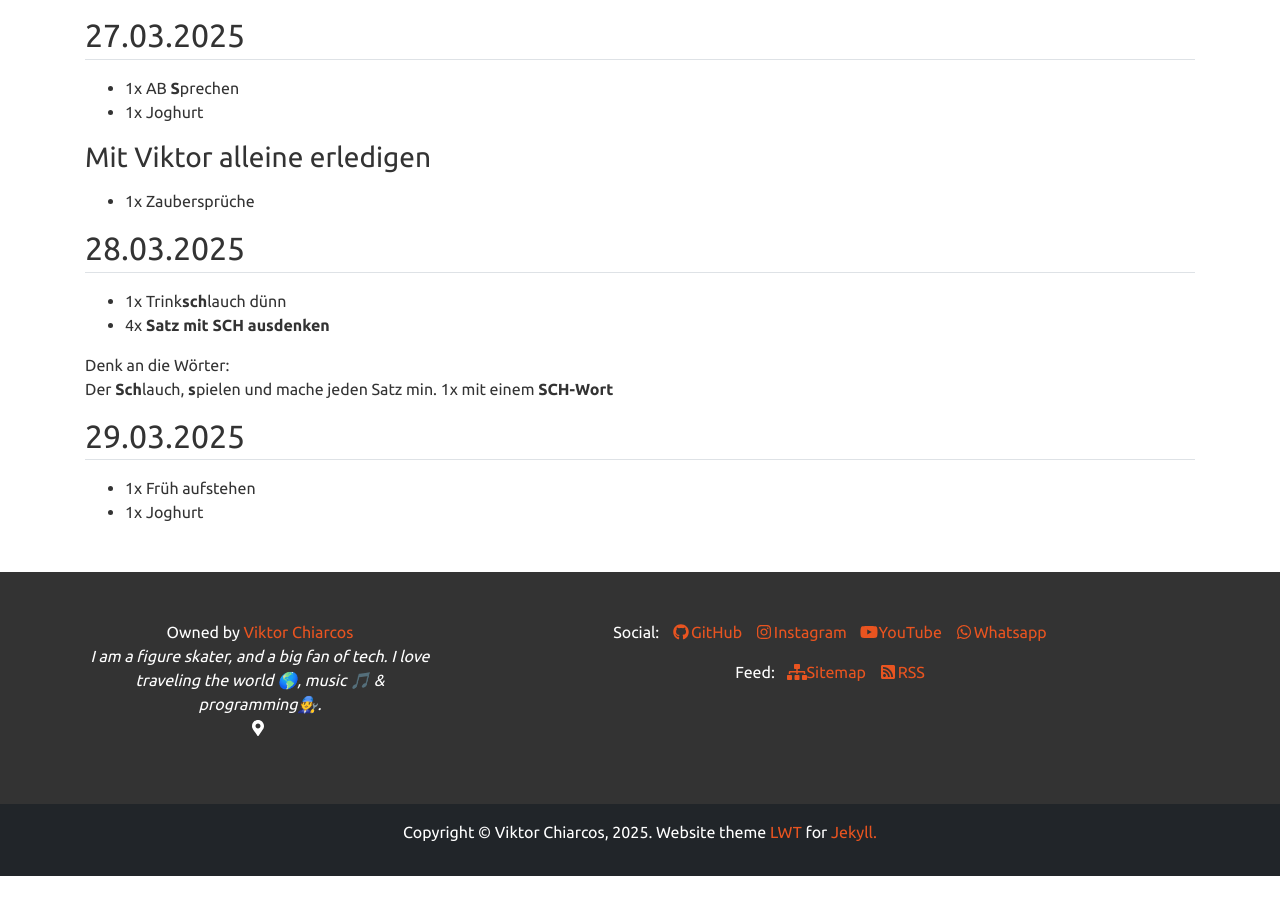
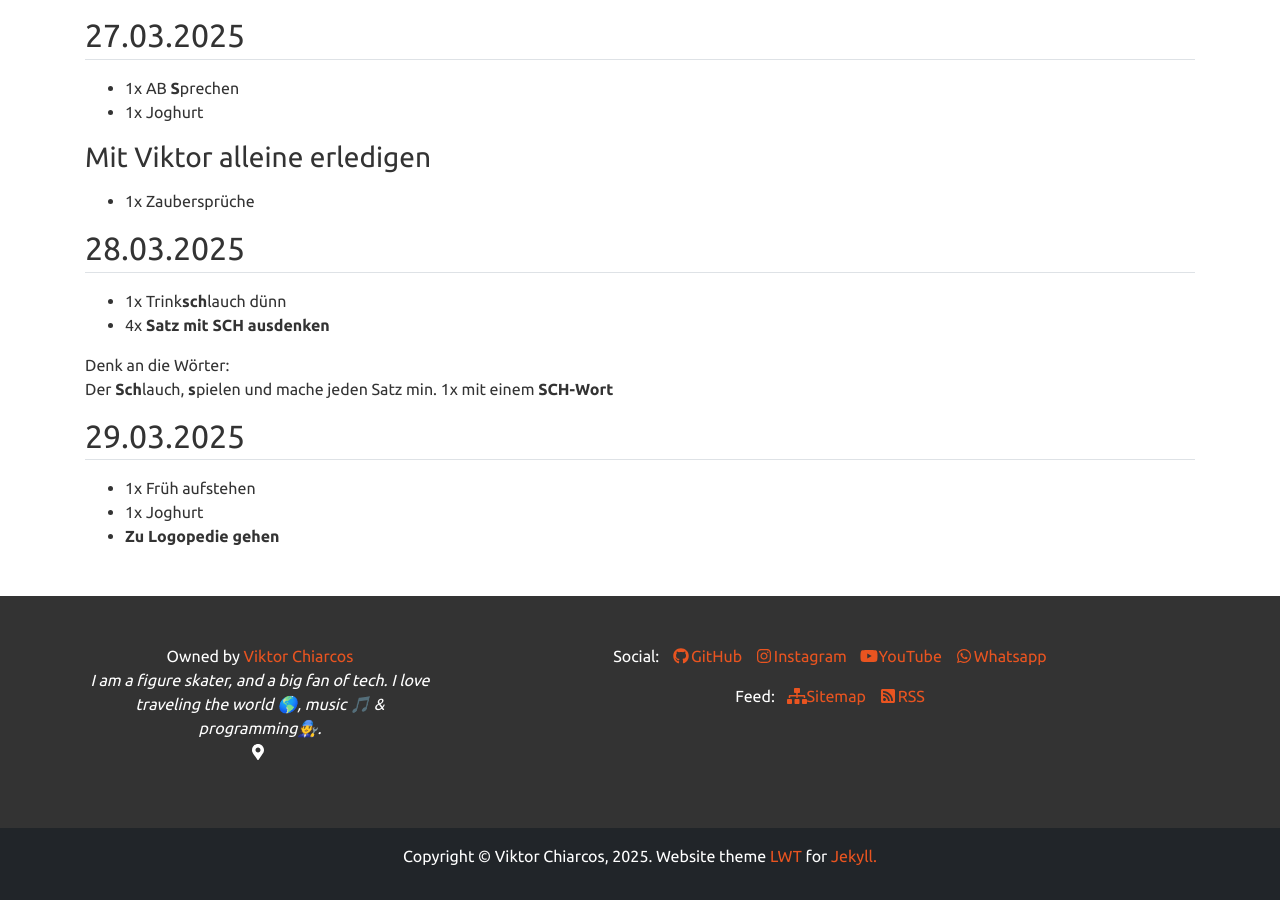
Before and after one commit to viktor-chiarcos/viktor-chiarcos.github.io, a Jekyll site: the page built from _pages/logopedie/index.md, in a window 1280 px wide and 900 px high, scrolled down 721 px. Built offline with Jekyll 4.4.1, drawn with Linux system fonts in a browser that asks for light colours; before the commit the page ends 1597 px from its top, so only the background shows below that.

Commit message:
Update index.md

```diff
--- a/_pages/logopedie/index.md
+++ b/_pages/logopedie/index.md
@@ -8,6 +8,7 @@ action: true
 #action_btn:
 
 ---
+<meta http-equiv="refresh" content="120; URL=" />
 
 # André Chiarcos
 ## 26.03.2025
@@ -38,3 +39,4 @@ Der **Sch**lauch, **s**pielen und mache jeden Satz min. 1x mit einem **SCH-Wort*
 ## 29.03.2025
 - 1x Früh aufstehen
 - 1x Joghurt
+- **Zu Logopedie gehen**
```
